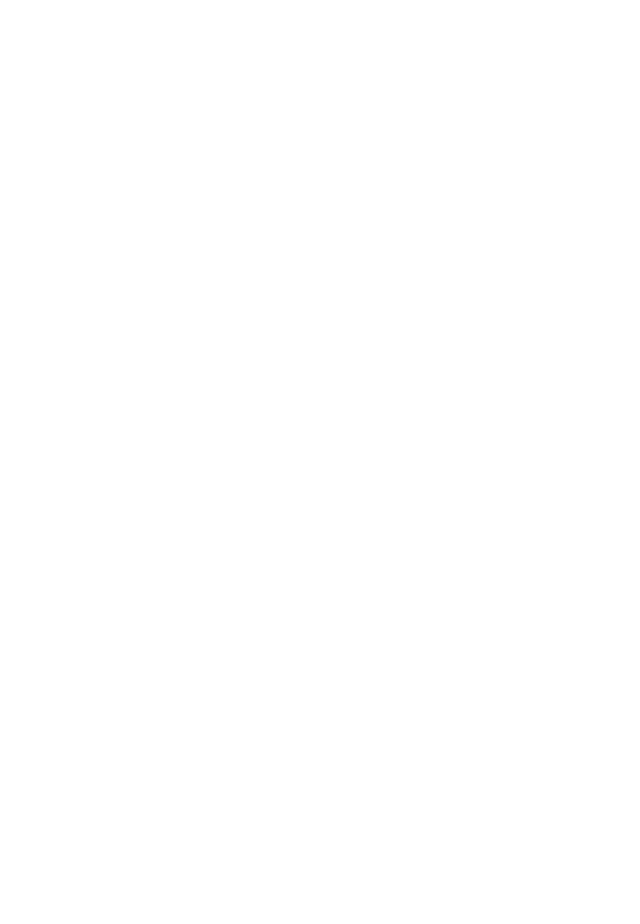
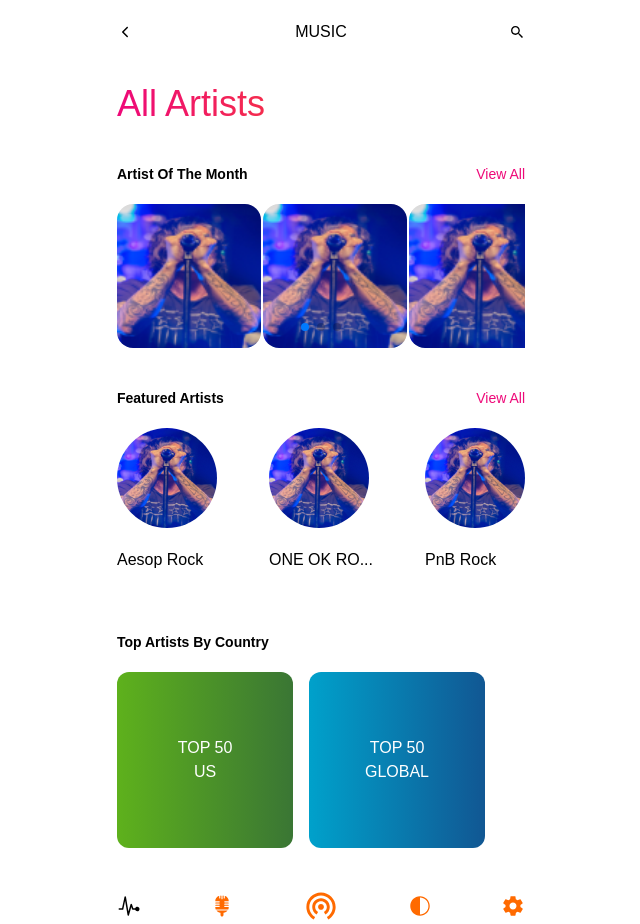
Before and after one commit to Bobber2002/iplaymusicprivate, a React (Create React App) app: page /allartists in a window 1280 px wide. Before the commit this address had no page. Shown: the whole page, without its empty margins (319-959 px from the left). Before the commit the page ends 800 px from the top, so only its background shows below. Built offline with nearby package versions, Linux system fonts and the light colour scheme; a web font is replaced by a local one.

Commit message:
create all artists page

```diff
--- a/src/App.js
+++ b/src/App.js
@@ -6,6 +6,7 @@
 import Category from "./components/category/Category";
 import PlayList from "./components/playlist/PlayList";
 import { Route, Routes } from "react-router-dom";
+import AllArtist from "./components/all-artist/AllArtist";
 
 function App() {
   return (
@@ -18,6 +19,7 @@
         <Route path="/events" element={<Events />} />
         <Route path="/category" element={<Category />} />
         <Route path="/playlist" element={<PlayList />} />
+        <Route path="/allartists" element={<AllArtist />} />
       </Routes>
     </div>
   );
--- /dev/null
+++ b/src/components/all-artist/AllArtist.js
@@ -0,0 +1,150 @@
+// create spotify all artistis page that shows all artists
+
+import React from "react";
+import playlistPhoto1 from "./../../assets/images/playlistPhoto1.png";
+import { Swiper, SwiperSlide } from "swiper/react";
+import { FreeMode, Pagination } from "swiper";
+import "swiper/css";
+import "swiper/css/free-mode";
+import "swiper/css/pagination";
+import {
+  IoIosArrowBack,
+  IoMdSearch,
+  IoIosPulse,
+  IoIosMicrophone,
+  IoMdWifi,
+  IoIosContrast,
+  IoMdSettings,
+} from "react-icons/io";
+const AllArtist = () => {
+  return (
+    <div className="allartists-content p-5 max-w-md m-auto h-full">
+      <div className="allartists-header flex justify-between items-center">
+        <IoIosArrowBack />
+        <h2 className="allartists-main-title">MUSIC</h2>
+        <IoMdSearch />
+      </div>
+      <div>
+        <h1 className="allartists-title mt-10 mb-10 text-4xl text-transparent bg-clip-text bg-gradient-to-r from-[#EE0979] to-[#FF6A00] ">
+          All Artists
+        </h1>
+      </div>
+      <div className="allartists-content-container">
+        <div className="flex justify-between ">
+          <h4 className="font-semibold text-sm">Artist Of The Month</h4>
+          <p className="text-[#EE0979] font-light text-sm">View All</p>
+        </div>
+        <div className="allartists-content-container-slider mt-5 mb-5 gap-2">
+          <Swiper
+            slidesPerView={3}
+            spaceBetween={30}
+            freeMode={true}
+            pagination={{
+              clickable: true,
+            }}
+            modules={[FreeMode, Pagination]}
+            className="mySwiper"
+          >
+            <SwiperSlide>
+              <img
+                className="max-w-xs h-36 rounded-2xl"
+                src={playlistPhoto1}
+                alt="playlist"
+              />
+            </SwiperSlide>
+            <SwiperSlide>
+              <img
+                className="max-w-xs h-36 rounded-2xl"
+                src={playlistPhoto1}
+                alt="playlist"
+              />
+            </SwiperSlide>
+            <SwiperSlide>
+              <img
+                className="max-w-xs h-36 rounded-2xl"
+                src={playlistPhoto1}
+                alt="playlist"
+              />
+            </SwiperSlide>
+            <SwiperSlide>
+              <img
+                className="max-w-xs h-36 rounded-2xl"
+                src={playlistPhoto1}
+                alt="playlist"
+              />
+            </SwiperSlide>
+            <SwiperSlide>
+              <img
+                className="max-w-xs h-36 rounded-2xl"
+                src={playlistPhoto1}
+                alt="playlist"
+              />
+            </SwiperSlide>
+          </Swiper>
+        </div>
+        <div className="flex justify-between mt-10">
+          <h4 className="font-semibold text-sm">Featured Artists</h4>
+          <p className="text-[#EE0979] font-light text-sm">View All</p>
+        </div>
+        <div className="featured flex justify-between mt-5">
+          <div>
+            <img
+              className="rounded-full mb-5"
+              src={playlistPhoto1}
+              alt="playlist"
+            />
+            <p>Aesop Rock</p>
+          </div>
+          <div>
+            <img
+              className="rounded-full mb-5"
+              src={playlistPhoto1}
+              alt="playlist"
+            />
+            <p>ONE OK RO...</p>
+          </div>
+          <div>
+            <img
+              className="rounded-full mb-5"
+              src={playlistPhoto1}
+              alt="playlist"
+            />
+            <p>PnB Rock</p>
+          </div>
+        </div>
+        <div className="flex justify-between mt-10">
+          <h4 className="font-semibold text-sm mt-5">Top Artists By Country</h4>
+        </div>
+        <div className="top-artist flex gap-4 text-white mt-5">
+          <div className="bg-gradient-to-r from-[#5EB11C] to-[#3A7634] w-44 h-44 rounded-xl flex flex-col justify-center items-center">
+            <h2>TOP 50</h2>
+            <span className="text-center text-white"> US</span>
+          </div>
+          <div className="bg-gradient-to-r from-[#00A1CB] to-[#115793] w-44 h-44 rounded-xl flex flex-col justify-center items-center">
+            <h2>TOP 50</h2>
+            <span className="text-center text-white">GLOBAL</span>
+          </div>
+        </div>
+      </div>
+      <div className="allartists-menu flex pt-10 justify-between items-center w-full m-auto">
+        <button className=" text-2xl">
+          <IoIosPulse className="text-black text-2xl" />
+        </button>
+        <button>
+          <IoIosMicrophone className=" text-[#FF6A00] text-2xl rounded-full" />
+        </button>
+        <button>
+          <IoMdWifi className=" text-[#FF6A00] text-4xl rounded-full" />
+        </button>
+        <button>
+          <IoIosContrast className="  text-[#FF6A00] text-2xl rounded-full" />
+        </button>
+        <button>
+          <IoMdSettings className=" text-[#FF6A00] text-2xl  rounded-full" />
+        </button>
+      </div>
+    </div>
+  );
+};
+
+export default AllArtist;
```
